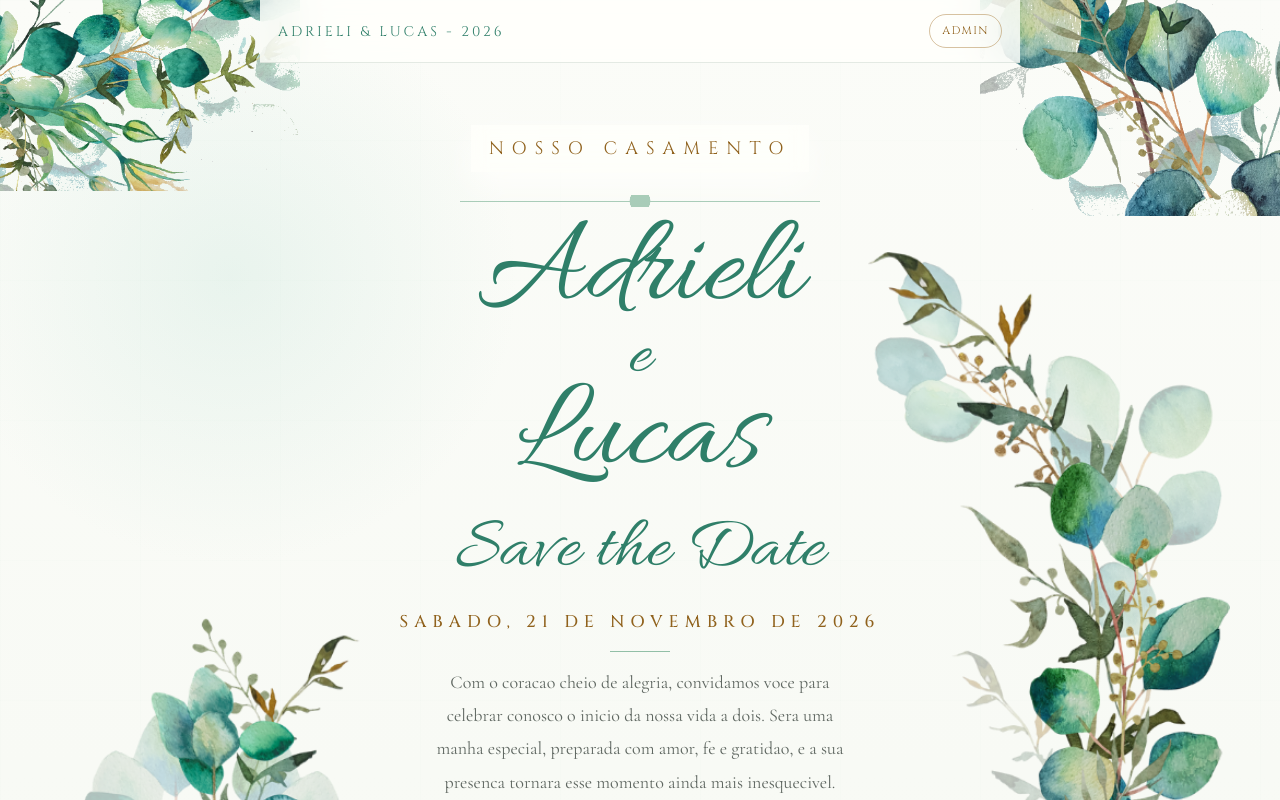
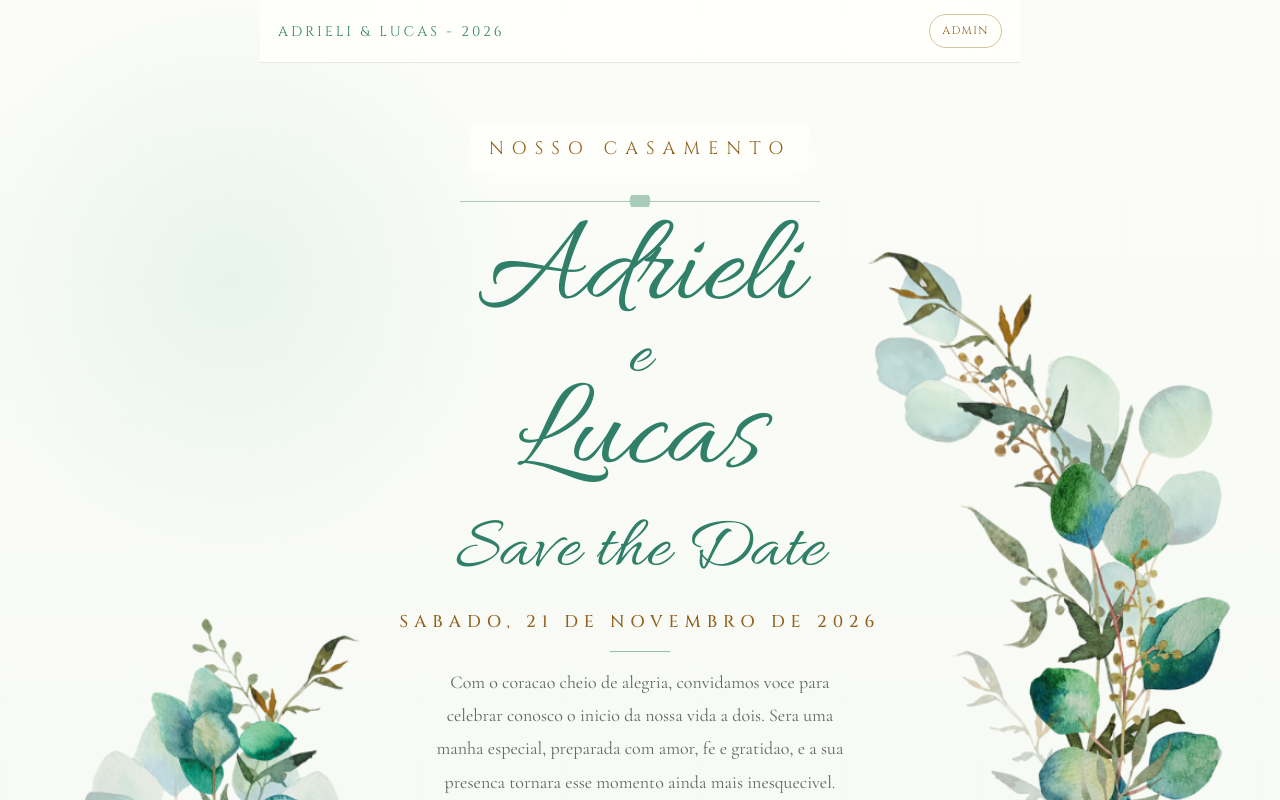
Before and after one commit to zanilucas/casamentolucas, a Next.js app: page / in a window 1280 px wide. Shown: the top 800 px of the page. Built offline with nearby package versions, Linux system fonts and the light colour scheme.

Commit message:
Remove ornamentos florais superiores

```diff
--- a/src/app/globals.css
+++ b/src/app/globals.css
@@ -723,8 +723,6 @@ body {
   position: relative;
   overflow: hidden;
   background:
-    url("/brand/eucalyptus-top-left.png") top left / min(34vw, 300px) auto no-repeat,
-    url("/brand/eucalyptus-top-right.png") top right / min(34vw, 300px) auto no-repeat,
     url("/brand/floral-bottom.png") bottom center / min(100vw, 1180px) auto no-repeat,
     radial-gradient(circle at 18% 18%, rgba(177, 219, 206, 0.24), transparent 18rem),
     radial-gradient(circle at 85% 72%, rgba(177, 219, 206, 0.18), transparent 18rem),
@@ -1000,7 +998,6 @@ body {
 @media (max-width: 639px) {
   .app-shell {
     background:
-      url("/brand/eucalyptus-top-left.png") top left / 270px auto no-repeat,
       url("/brand/floral-bottom.png") bottom center / 540px auto no-repeat,
       radial-gradient(circle at 18% 18%, rgba(177, 219, 206, 0.24), transparent 16rem),
       linear-gradient(180deg, #fbfcf8 0%, #f5f8f2 100%);
```
